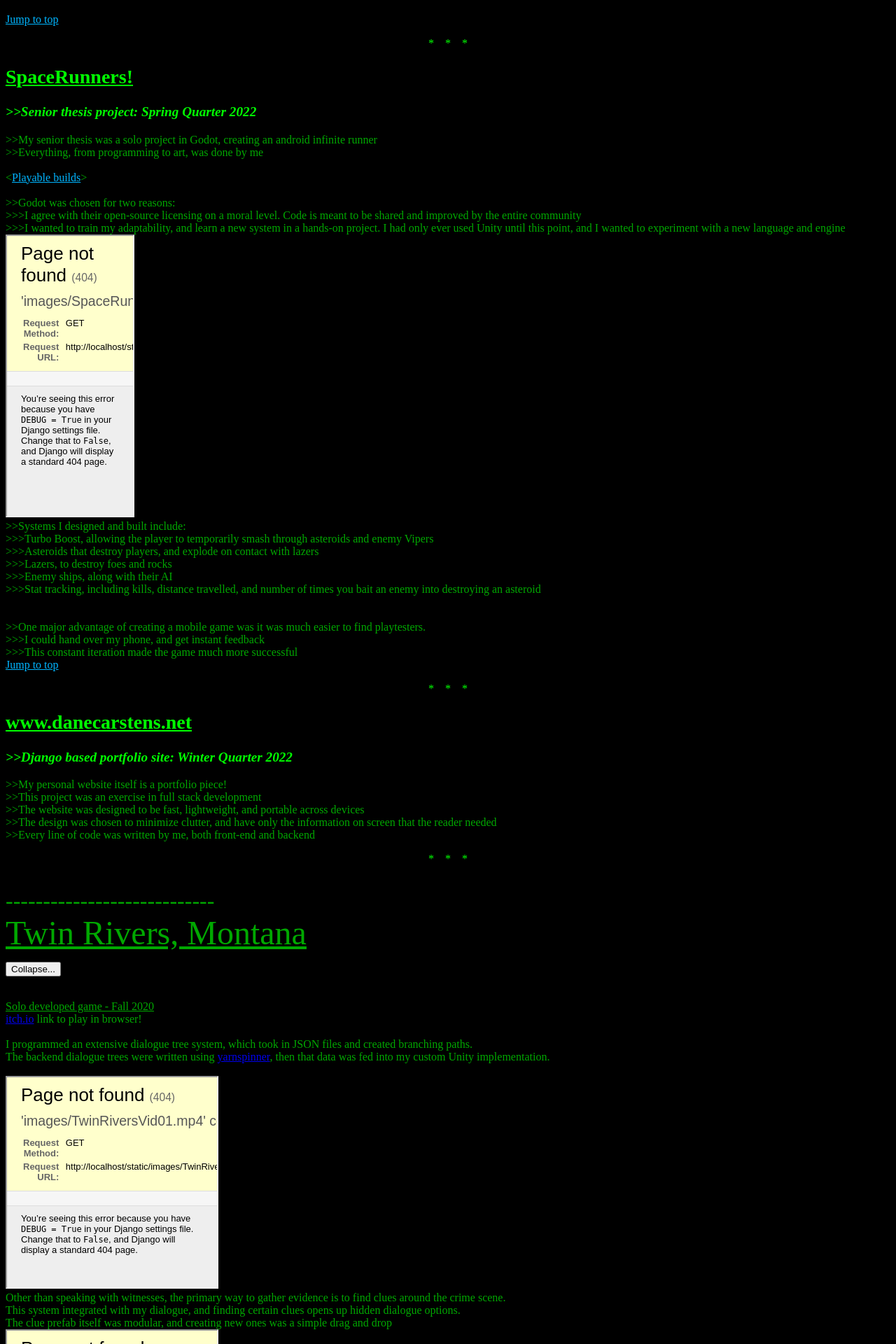
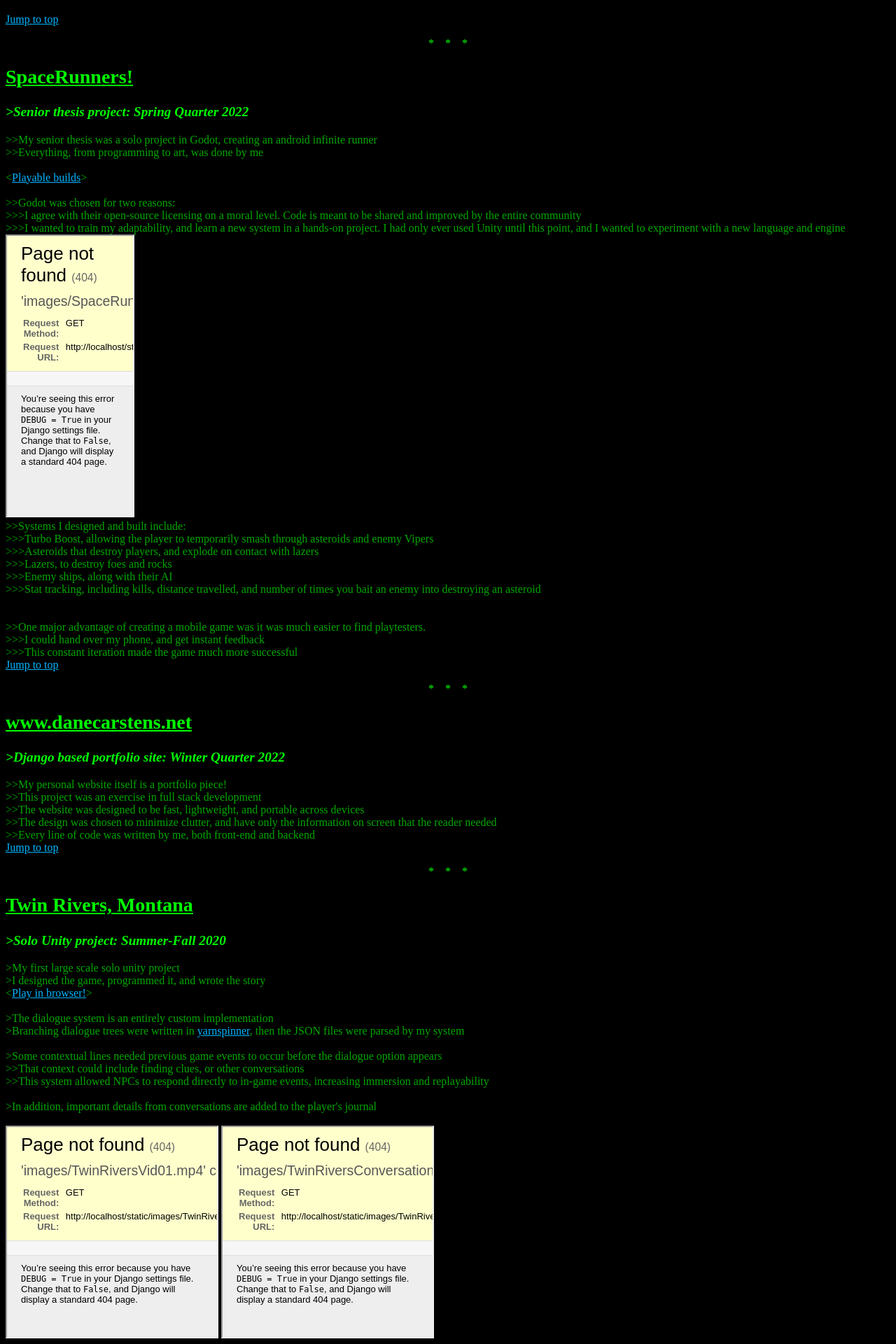
Before and after one commit to DanyeWestinator/DaneSite, a Django app: template Blogosphere/templates/SiteTemplates/ProgrammingPortfolio.html in a window 1280 px wide. Shown: the part 1460-3380 px from the top of the page at 70% size. Run offline with Django 4.2, Linux system fonts and the light colour scheme; the template is opened without the code that fills it, so the values that code supplies are empty.

Commit message:
First pass at Twin Rivers

```diff
--- a/Blogosphere/templates/SiteTemplates/ProgrammingPortfolio.html
+++ b/Blogosphere/templates/SiteTemplates/ProgrammingPortfolio.html
@@ -28,6 +28,9 @@
             font-size: 120%;
             font-style: italic;
         }
+        a{
+            color: #00b5ff
+        }
 
     </style>
 </head>
@@ -54,7 +57,7 @@
 <p>
     <h2>Jump to section:</h2>
 <br />
-    <a href="#CommonTop" style="color: #00b5ff">Common'Hood</a>
+    <a href="#Commonhood" style="color: #00b5ff">Common'Hood</a>
 - An indie crafting game, now available on steam
     <br />
 <a href="#SpaceRunnersTop" style="color: #00b5ff">SpaceRunners!</a>
@@ -64,7 +67,7 @@
 <a href="#WebsiteTop" style="color: #00b5ff">www.danecarstens.net</a> - A django website
 <br />
 
-<a href="#TwinRiversTop" style="color: #00b5ff">Twin Rivers, Montana</a> - A solo project in Unity
+<a href="#TwinRivers" style="color: #00b5ff">Twin Rivers, Montana</a> - A solo Unity murder mystery game
     <br />
 
 <a href="http://www.danecarstens.net" style="color: #00b5ff">Return to home</a>
@@ -74,32 +77,32 @@
 
     <br />
 
-<span id="Commonhood">
-    <h2>Common'Hood</h2>
-    <h3>>>Unity developer: June - October 2021, July - October 2022</h3>
+<span>
+    <h2 id="Commonhood">Common'Hood</h2>
+    <h3>>Unity developer: June - October 2021, July - October 2022</h3>
 
-As a developer, my tasks included:<br />
-    >Building and implementing a multiplayer sandbox mode<br />
-    >>Using the Mirror library for Unity, we ported all singe-player building features to a creative sandbox level,
+>As a developer, my tasks included:<br />
+    >>Building and implementing a multiplayer sandbox mode<br />
+    >>>Using the Mirror library for Unity, we ported all singe-player building features to a creative sandbox level,
     enabling friends to build and collaborate together
     <br /><br />
 
-    >Creating a localization system<br />
-    >>All text, from dialogue to item flavor, had to be scraped and added to a spreadsheet<br />
-    >>Each line included the source of the text and a column for each language, including English<br />
-    >>Once the CSV spreadsheet was translated, the correct language was displayed to the player<br /><br />
+    >>Creating a localization system<br />
+    >>>All text, from dialogue to item flavor, had to be scraped and added to a spreadsheet<br />
+    >>>Each line included the source of the text and a column for each language, including English<br />
+    >>>Once the CSV spreadsheet was translated, the correct language was displayed to the player<br /><br />
 
-    >Building and maintaining QoL features<br />
-    >>One feature automatically swapped to the next ingredient when constructing blueprints<br />
-    >>A developer tool I built displayed all 3d models, sorted by vertex count.
+    >>Building and maintaining QoL features<br />
+    >>>One feature automatically swapped to the next ingredient when constructing blueprints<br />
+    >>>A developer tool I built displayed all 3d models, sorted by vertex count.
     This massively increased performance after several problem areas were identified<br />
-    >>On top of all my other tasks, we regularly cleared out the public buglist,
+    >>>On top of all my other tasks, we regularly cleared out the public buglist,
     fixing everything from pathfinding hiccups to texture glitches
     <br /><br />
 
 
-From their steam page: <br />
-    "Common’hood is a community building and economy management game with
+>From their steam page: <br />
+    >>"Common’hood is a community building and economy management game with
     highly customizable base building tools. Scavenge for materials, grow your own food,
     research new technology, craft new tools, build a home, make friends.
     Form your community and take it from surviving to thriving!"
@@ -110,7 +113,7 @@
 </p>
 <p>
 <iframe width="420" height="315"
-src="https://www.youtube.com/embed/7CPJmO5tylk">
+src="https://www.youtube.com/embed/7CPJmO5tylk", allow="fullscreen">
 </iframe></p>
 <a href="#PortfolioTop" style="color: #00b5ff">Jump to top</a>
 </span>
@@ -119,7 +122,7 @@
 
 <div id="SpaceRunnersTop">
     <h2>SpaceRunners!</h2>
-    <h3>>>Senior thesis project: Spring Quarter 2022</h3>
+    <h3>>Senior thesis project: Spring Quarter 2022</h3>
 
     >>My senior thesis was a solo project in Godot, creating an android infinite runner<br />
     >>Everything, from programming to art, was done by me<br />
@@ -163,7 +166,7 @@
 
 <span id="WebsiteTop">
     <h2>www.danecarstens.net</h2>
-    <h3>>>Django based portfolio site: Winter Quarter 2022</h3>
+    <h3>>Django based portfolio site: Winter Quarter 2022</h3>
 >>My personal website itself is a portfolio piece!
 <br />
 >>This project was an exercise in full stack development
@@ -173,49 +176,50 @@
     >>The design was chosen to minimize clutter, and have only the information on screen that the reader needed
 <br />
 >>Every line of code was written by me, both front-end and backend
-
+    <br />
+<a href="#PortfolioTop" style="color: #00b5ff">Jump to top</a>
 </span>
 
 <p style="text-align: center; color: #00ff00">*&emsp;*&emsp;*</p>
 
-<p style="font-size: 200%" id="TwinRiversTop">
-    ----------------------------
+
+<span id="TwinRivers">
+    <h2>Twin Rivers, Montana</h2>
+    <h3>>Solo Unity project: Summer-Fall 2020</h3>
+<p >
+    >My first large scale solo unity project
+    <br />>I designed the game, programmed it, and wrote the story
     <br />
-    <u style="color: #00a800; font-size: 150%">Twin Rivers, Montana</u>
-    <br />
-    <button type="button" id="TwinRiversButton" onclick="collapseSection('TwinRivers', 'TwinRiversButton')">Collapse...</button>
-</p>
-<span id="TwinRivers">
-<p >
-    <u >Solo developed game - Fall 2020</u>
-    <br />
-    <a href="https://danecarstens.itch.io/twin-rivers">itch.io</a> link to play in browser!
+    <<a href="https://danecarstens.itch.io/twin-rivers">Play in browser!</a>>
     <br />
     <br />
-    I programmed an extensive dialogue tree system, which took in JSON files and created branching paths.
+    >The dialogue system is an entirely custom implementation
     <br />
-    The backend dialogue trees were written using <a href="https://yarnspinner.dev/">yarnspinner</a>, then that data was
-    fed into my custom Unity implementation.
+    >Branching dialogue trees were written in <a href="https://yarnspinner.dev/">yarnspinner</a>,
+    then the JSON files were parsed by my system
     <br />
+    <br />>Some contextual lines needed previous game events to occur before the dialogue option appears
+    <br />>>That context could include finding clues, or other conversations
+    <br />>>This system allowed NPCs to respond directly to in-game events, increasing immersion and replayability
+    <br /><br />>In addition, important details from conversations are added to the player's journal
+    <br /><br />
+    <iframe src="{% static 'images/TwinRiversVid01.mp4' %}" width="300" height="300"></iframe>
+    <iframe src="{% static 'images/TwinRiversConversations.mp4' %}" width="300" height="300"></iframe>
+    <br /><br />
+    >Another major system I built was the clues
     <br />
-    <iframe src="{% static 'images/TwinRiversVid01.mp4' %}" width="300" height="300"></iframe>
+    >>Scattered throughout the map are interactable clues.
     <br />
-    Other than speaking with witnesses, the primary way to gather evidence is to find clues around the crime scene.
+    >>After a clue is picked up, it is added to the player's journal
     <br />
-    This system integrated with my dialogue, and finding certain clues opens up hidden dialogue options.
-    <br />
-    The clue prefab itself was modular, and creating new ones was a simple drag and drop
+    >>Creating new clues was a simple drag and drop
     <br />
     <iframe src="{% static 'images/TwinRiversClueVid.mp4' %}" width="300" height="300"></iframe>
     <br />
-    To assist in their fact finding, the player had access to important information said during conversation,
-    as well as all their clues
+
+    >I also created a map that tracked the player's location in real time
     <br />
-    There was also a map, which updated its position in real time as the player moved
-    <br />
-    <iframe src="{% static 'images/TwinRiversConversations.mp4' %}" width="300" height="300"></iframe>
     <img src="{% static 'images/TwinRiversMap.png' %}" width="309" height="175"></img>
-
 </p>
 
 
```
Also changed, not shown: Blogosphere/templates/SiteTemplates/Homepage02.html (+5 -5 lines).
